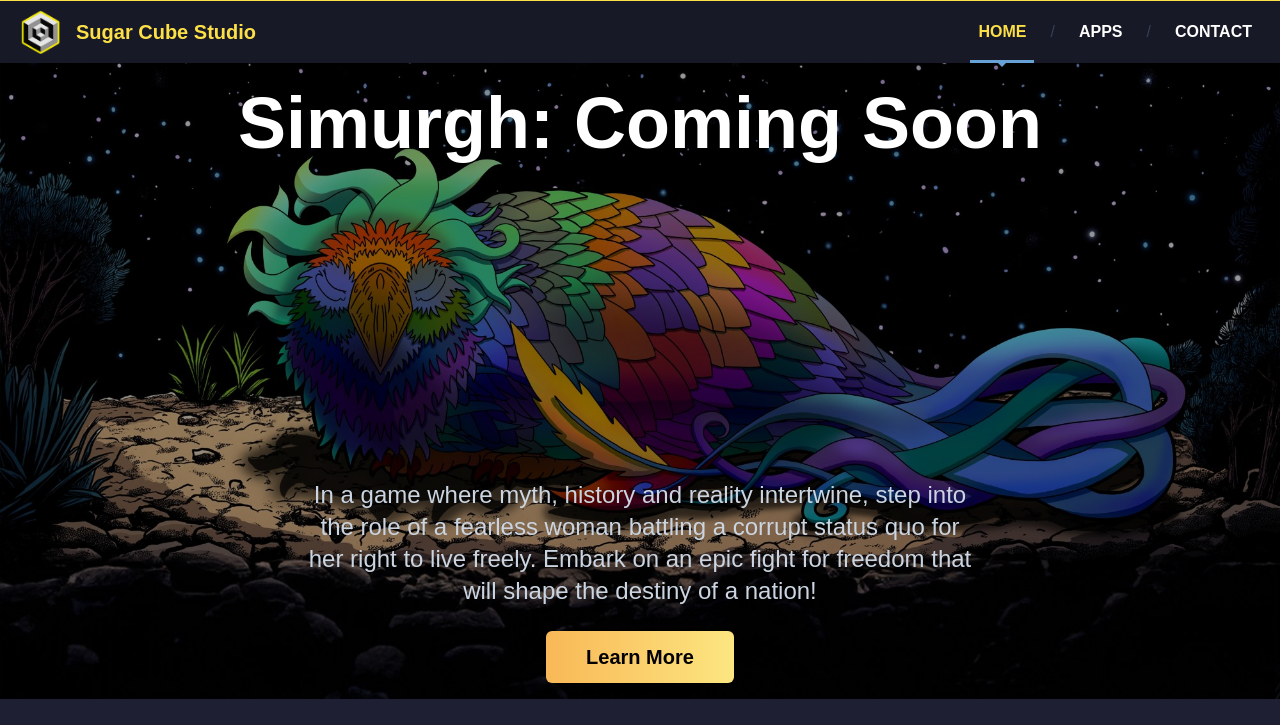
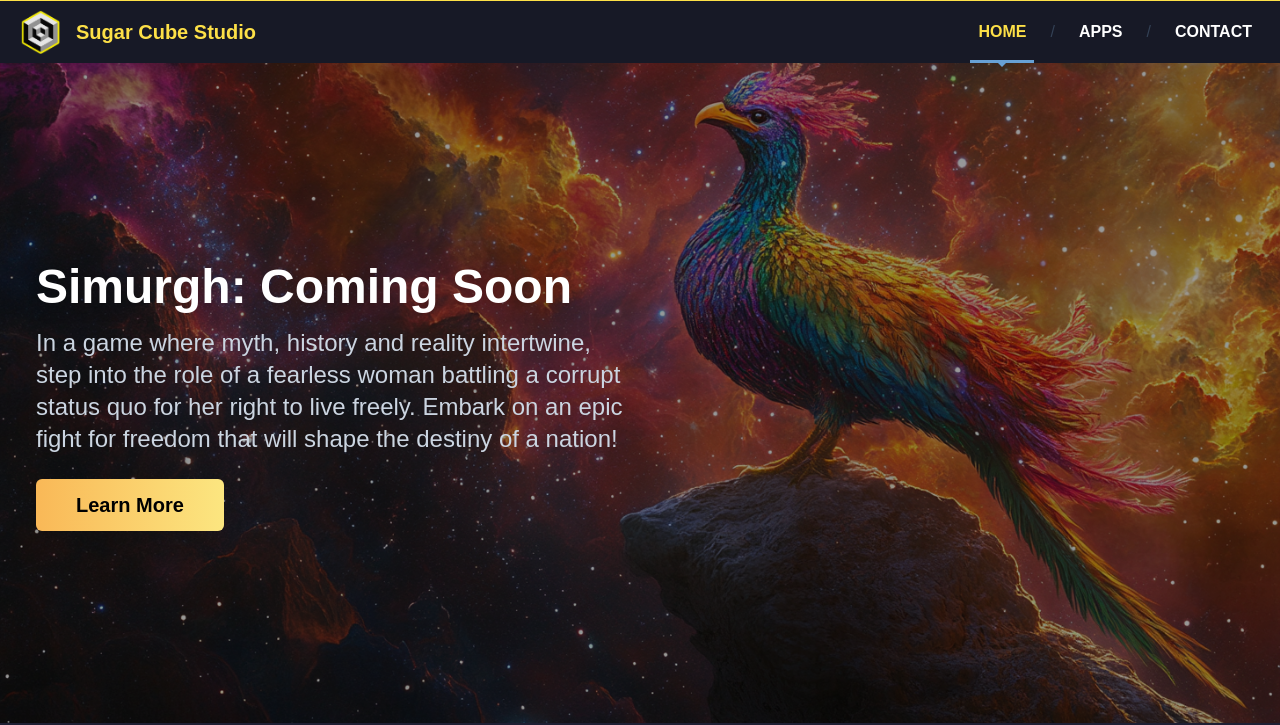
Before and after one commit to westwick/sugarcubestudio, a Nuxt app: page / in a window 1280 px wide. Shown: the top 725 px of the page. Built offline with nearby package versions, Linux system fonts and the light colour scheme.

Commit message:
homepage change

```diff
--- a/components/AppHero.vue
+++ b/components/AppHero.vue
@@ -1,23 +1,28 @@
+<script setup>
+import heroImage from "@/assets/images/homepagetest.png";
+</script>
+
 <template>
   <div
-    class="relative w-full flex items-center justify-center bg-cover bg-center"
-    :style="{ backgroundImage: 'url(/bird.jpg)' }"
+    class="relative w-full flex items-center bg-cover bg-center min-h-[600px]"
+    :style="{ backgroundImage: `url(${heroImage})` }"
   >
     <!-- Solid overlay to dim the background -->
     <div class="absolute inset-0 bg-black opacity-40"></div>
 
     <!-- Content -->
-    <div class="relative z-10 text-center text-white py-4 px-4">
-      <h1 class="text-5xl md:text-7xl font-bold drop-shadow-lg mt-2 mb-80">
+    <div class="relative z-10 text-white py-48 px-4 container mx-auto">
+      <div class="md:w-1/2 text-center md:text-left">
+        <h1 class="text-3xl md:text-5xl font-bold drop-shadow-lg mt-2 mb-4">
           Simurgh: Coming Soon
         </h1>
         <p
-        class="text-lg md:text-2xl max-w-2xl mx-auto font-medium text-slate-300"
+          class="text-lg md:text-2xl max-w-2xl md:max-w-none mx-auto font-medium text-slate-300"
         >
-        In a game where myth, history and reality intertwine, step into the role
-        of a fearless woman battling a corrupt status quo for her right to live
-        freely. Embark on an epic fight for freedom that will shape the destiny
-        of a nation!
+          In a game where myth, history and reality intertwine, step into the
+          role of a fearless woman battling a corrupt status quo for her right
+          to live freely. Embark on an epic fight for freedom that will shape
+          the destiny of a nation!
         </p>
         <NuxtLink
           to="/apps/simurgh"
@@ -27,6 +32,7 @@
         >
       </div>
     </div>
+  </div>
 </template>
 
 <style>
--- a/components/HomeApps.vue
+++ b/components/HomeApps.vue
@@ -41,12 +41,12 @@ import appMockupImage from "~/assets/images/nowruz-mockup.png";
 
 <style scoped>
 .app-mockup {
-  bottom: -496px; /* Mobile view: Adjust this value as needed */
+  bottom: -150px; /* Mobile view: Adjust this value as needed */
 }
 
 @media (min-width: 768px) {
   .app-mockup {
-    bottom: -450px; /* Medium and up: Adjust this value for desktop as needed */
+    bottom: -122px; /* Medium and up: Adjust this value for desktop as needed */
   }
 }
 </style>
--- a/components/PageHeader.vue
+++ b/components/PageHeader.vue
@@ -1,6 +1,6 @@
 <template>
   <div class="page-header py-16 text-left">
-    <div class="container mx-auto px-4 lg:px-0">
+    <div class="container mx-auto px-4">
       <p class="text-gray-400 text-lg mb-4 uppercase">{{ subtitle }}</p>
       <h1 class="text-2xl md:text-4xl font-bold text-white">{{ title }}</h1>
     </div>
--- a/pages/apps/index.vue
+++ b/pages/apps/index.vue
@@ -6,7 +6,9 @@
   <div class="bg-gradient-to-t from-[rgb(215,223,232)] to-[rgb(244,246,248)]">
     <div class="container py-16 px-4 lg:px-0 mx-auto">
       <div class="grid grid-cols-1 md:grid-cols-2 gap-8">
-        <div class="app-card bg-white rounded-lg overflow-hidden shadow-md">
+        <div
+          class="app-card bg-white rounded-lg overflow-hidden shadow-md flex flex-col h-full"
+        >
           <NuxtLink to="/apps/simurgh">
             <img
               src="/bird.jpg"
@@ -15,13 +17,13 @@
             />
           </NuxtLink>
 
-          <div class="p-6">
+          <div class="p-6 flex-grow">
             <h3 class="text-3xl font-bold mb-2 text-black">Simurgh</h3>
             <div class="flex"></div>
             <p class="text-gray-800">
               Experience the epic adventure of Simurgh, where myth, history, and
               reality collide in a fight for freedom that will define the future
-              of a nation. The newest app from Sugar Cube Studio!
+              of a nation.
             </p>
           </div>
           <div class="bg-gray-100 flex flex-row border-t-2 border-gray-200 p-6">
@@ -34,8 +36,9 @@
           </div>
         </div>
 
-        <!-- app card -->
-        <div class="app-card bg-white rounded-lg overflow-hidden shadow-md">
+        <div
+          class="app-card bg-white rounded-lg overflow-hidden shadow-md flex flex-col h-full"
+        >
           <NuxtLink to="/apps/nowruz">
             <img
               src="~/assets/images/nowruz.png"
@@ -44,7 +47,7 @@
             />
           </NuxtLink>
 
-          <div class="p-6">
+          <div class="p-6 flex-grow">
             <h3 class="text-3xl font-bold mb-2 text-black">Nowruz</h3>
             <div class="flex"></div>
             <p class="text-gray-800">
```
Also changed, not shown: assets/images/homepagetest.png (added), assets/images/nowruz-mockup.png. Lines whose indentation alone changed are shown as unchanged.
